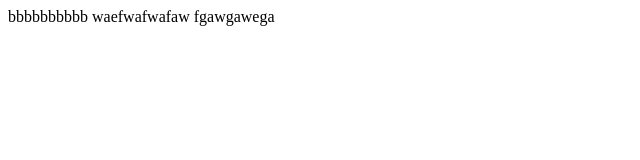
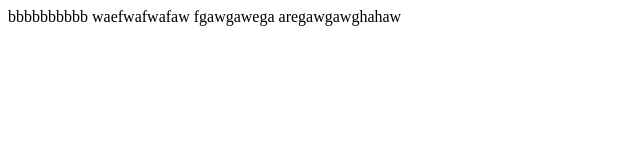
Before and after one commit to fukaroji/20181005_test_repository, a plain HTML site: page index.html in a window 1280 px wide. Shown: the whole page, without its empty margins (0-640 px from the left). Drawn offline with Linux system fonts and the light colour scheme.

Commit message:
commit test4

```diff
--- a/index.html
+++ b/index.html
@@ -10,5 +10,6 @@
     bbbbbbbbbb
     waefwafwafaw
     fgawgawega
+    aregawgawghahaw
 </body>
 </html>
```
